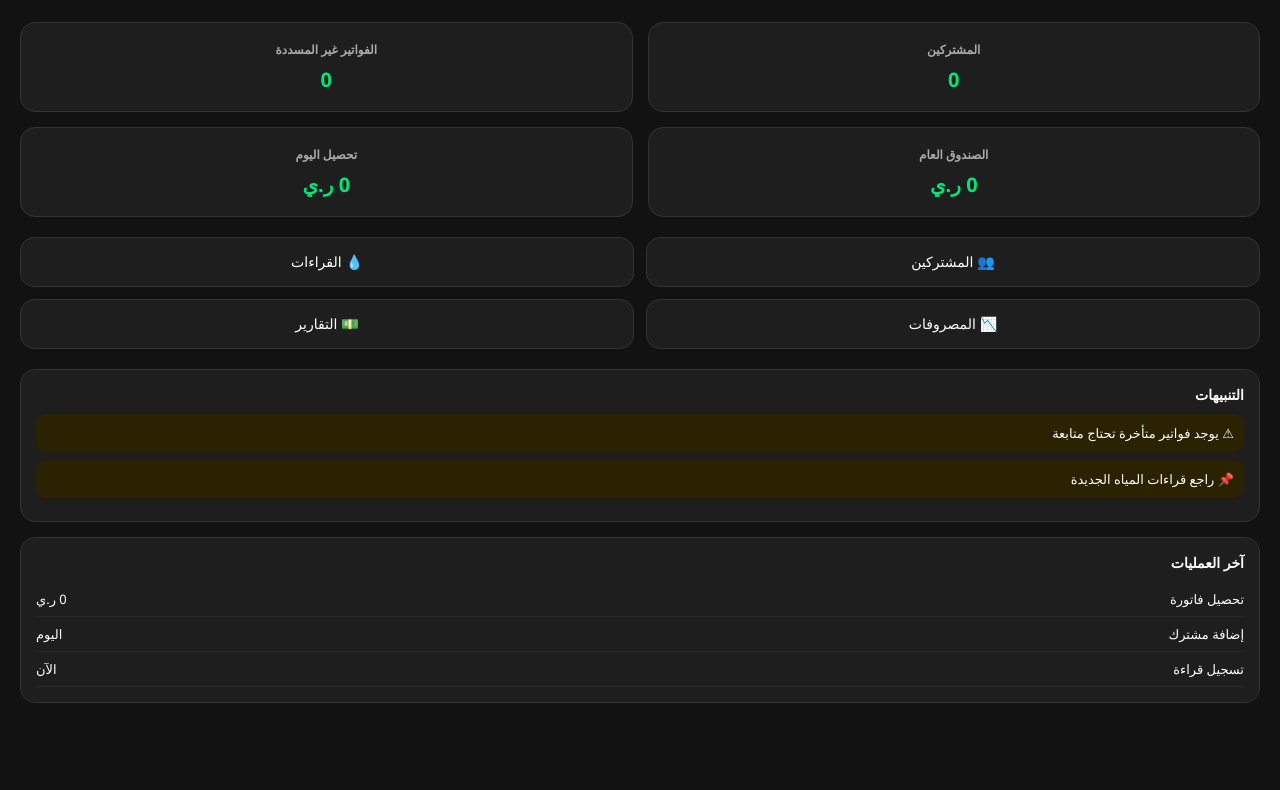
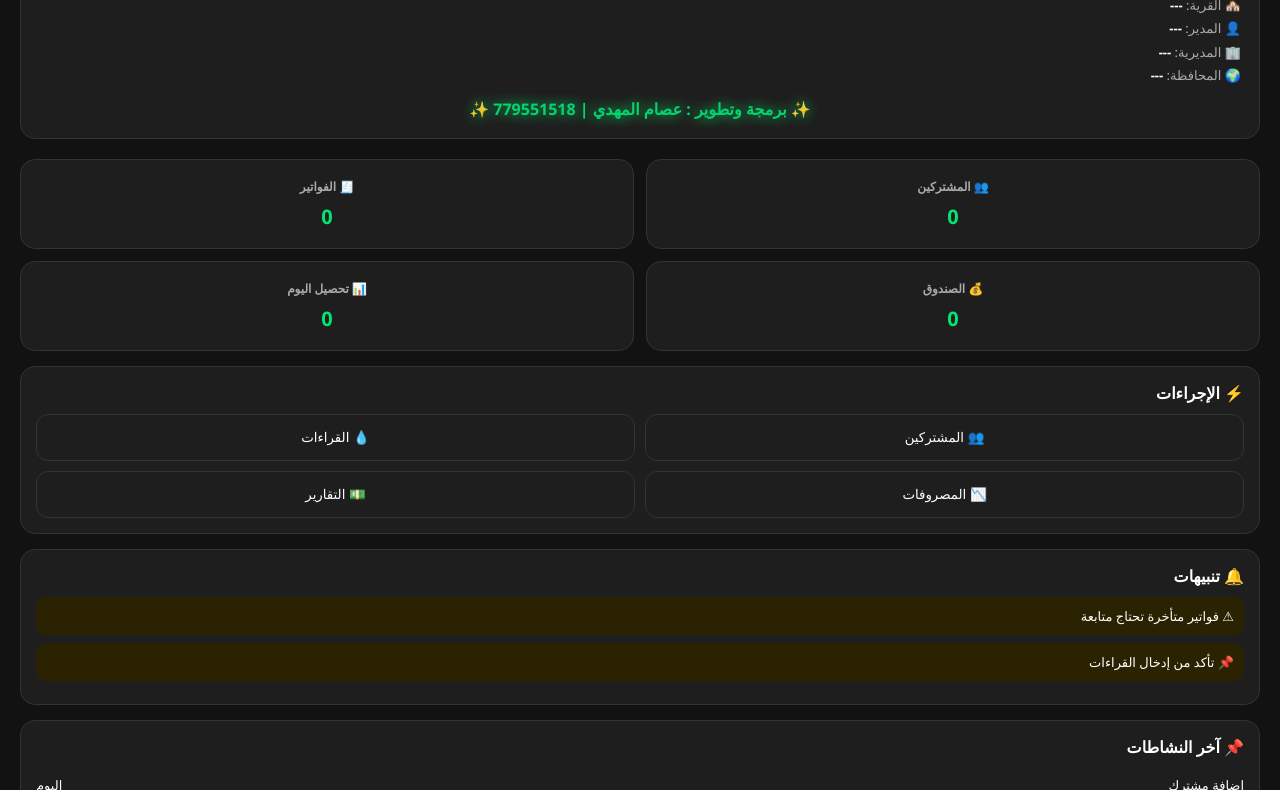
Before and after one commit to esaarm120-pixel/almhdi-soft779551518, a plain HTML site: page dashboard.html in a window 1280 px wide. Shown: the part 85-875 px from the top of the page. Before the commit the page ends 823 px from the top, so only its background shows below. Drawn offline with Linux system fonts and the light colour scheme; no server answers.

Commit message:
Update dashboard.html

```diff
--- a/dashboard.html
+++ b/dashboard.html
@@ -8,49 +8,65 @@
 <style>
 
 body{
-background:#121212;
-color:#fff;
-font-family:'Segoe UI',sans-serif;
 margin:0;
 padding:20px;
+background:#121212;
+color:white;
+font-family:'Segoe UI',sans-serif;
 }
 
-/* ===== الترويسة (بدون تعديل) ===== */
+/* ===== HEADER ===== */
 .header{
+background:#1e1e1e;
+padding:18px;
+border-radius:15px;
+border:1px solid #333;
+margin-bottom:20px;
+}
+
+.header-top{
 display:flex;
 justify-content:space-between;
 align-items:center;
-background:#1e1e1e;
-padding:15px;
-border-radius:12px;
-margin-bottom:25px;
-border:1px solid #333;
 }
 
-.user-signature{
-font-size:14px;
+.project-name{
+font-size:18px;
+font-weight:bold;
 color:#00e676;
+}
+
+.header-info{
+font-size:13px;
+color:#aaa;
+line-height:1.8;
+margin-top:10px;
+}
+
+.header-info span{
+color:white;
 font-weight:bold;
 }
 
-.project-name{
-font-size:16px;
+.signature{
+text-align:center;
+margin-top:10px;
+color:#00e676;
 font-weight:bold;
-color:#fff;
+animation:glow 2s infinite alternate;
 }
 
-.settings-icon{
-font-size:22px;
-cursor:pointer;
+@keyframes glow{
+from{opacity:0.6;text-shadow:0 0 5px #00e676;}
+to{opacity:1;text-shadow:0 0 15px #00e676;}
 }
 
-/* ===== ديشبورد جديد ===== */
-
+/* ===== DASHBOARD ===== */
 .dashboard{
 display:grid;
 grid-template-columns:repeat(2,1fr);
-gap:15px;
-margin-bottom:20px;
+gap:12px;
+margin-top:15px;
 }
 
 .card{
@@ -75,39 +91,40 @@ font-weight:bold;
 color:#00e676;
 }
 
-/* أزرار سريعة */
+/* ===== ACTIONS ===== */
+.section{
+background:#1e1e1e;
+padding:15px;
+border-radius:15px;
+margin-top:15px;
+border:1px solid #333;
+}
+
+.section-title{
+font-weight:bold;
+margin-bottom:10px;
+}
+
 .quick-actions{
 display:grid;
 grid-template-columns:repeat(2,1fr);
-gap:12px;
-margin-bottom:20px;
+gap:10px;
 }
 
-.action-btn{
-background:#1e1e1e;
-border:1px solid #333;
-padding:16px;
-border-radius:14px;
-color:#fff;
-cursor:pointer;
-font-size:14px;
-}
-
-/* أقسام */
-.section{
+.btn{
 background:#1e1e1e;
 border:1px solid #333;
 padding:15px;
-border-radius:15px;
-margin-bottom:15px;
+border-radius:12px;
+color:white;
+cursor:pointer;
 }
 
-.section-title{
-font-size:14px;
-margin-bottom:10px;
-font-weight:bold;
+.btn:hover{
+border-color:#00e676;
 }
 
+/* ===== ALERT ===== */
 .alert{
 background:#2a2200;
 padding:10px;
@@ -116,6 +133,7 @@ margin-bottom:8px;
 font-size:13px;
 }
 
+/* ===== ACTIVITY ===== */
 .activity{
 display:flex;
 justify-content:space-between;
@@ -125,106 +143,149 @@ border-bottom:1px solid #2a2a2a;
 }
 
 </style>
+</head>
 
-</head>
 <body>
 
-<!-- ===== الترويسة (كما هي) ===== -->
-<header class="header">
-<div class="user-signature">عصام المهدي</div>
+<!-- ===== HEADER ===== -->
+<div class="header">
+
+<div class="header-top">
 <div class="project-name" id="projectName">جارٍ التحميل...</div>
-<div class="settings-icon" onclick="location.href='settings.html'">⚙️</div>
-</header>
+<div onclick="location.href='settings.html'" style="cursor:pointer;font-size:22px;">⚙️</div>
+</div>
 
-<!-- ===== الديشبورد الجديد ===== -->
+<div class="header-info">
+<div>🏘️ القرية: <span id="villageName">---</span></div>
+<div>👤 المدير: <span id="managerName">---</span></div>
+<div>🏢 المديرية: <span id="districtName">---</span></div>
+<div>🌍 المحافظة: <span id="governorateName">---</span></div>
+</div>
+
+<div class="signature">
+✨ برمجة وتطوير : عصام المهدي | 779551518 ✨
+</div>
+
+</div>
+
+<!-- ===== DASHBOARD ===== -->
 <div class="dashboard">
 
 <div class="card">
-<h4>المشتركين</h4>
+<h4>👥 المشتركين</h4>
 <span id="subsCount">0</span>
 </div>
 
 <div class="card">
-<h4>الفواتير غير المسددة</h4>
+<h4>🧾 الفواتير</h4>
 <span id="pendingBills">0</span>
 </div>
 
 <div class="card">
-<h4>الصندوق العام</h4>
-<span id="cashBalance">0 ر.ي</span>
+<h4>💰 الصندوق</h4>
+<span id="cashBalance">0</span>
 </div>
 
 <div class="card">
-<h4>تحصيل اليوم</h4>
-<span id="todayIncome">0 ر.ي</span>
+<h4>📊 تحصيل اليوم</h4>
+<span id="todayIncome">0</span>
 </div>
 
 </div>
 
-<!-- أزرار سريعة -->
+<!-- ===== ACTIONS ===== -->
+<div class="section">
+
+<div class="section-title">⚡ الإجراءات</div>
+
 <div class="quick-actions">
 
-<button class="action-btn" onclick="location.href='subscribers.html'">👥 المشتركين</button>
-<button class="action-btn" onclick="location.href='readings.html'">💧 القراءات</button>
-<button class="action-btn" onclick="location.href='expenses.html'">📉 المصروفات</button>
-<button class="action-btn" onclick="location.href='receipts.html'">💵 التقارير</button>
+<button class="btn" onclick="location.href='subscribers.html'">👥 المشتركين</button>
+<button class="btn" onclick="location.href='readings.html'">💧 القراءات</button>
+<button class="btn" onclick="location.href='expenses.html'">📉 المصروفات</button>
+<button class="btn" onclick="location.href='receipts.html'">💵 التقارير</button>
 
-</div>
-
-<!-- تنبيهات -->
-<div class="section">
-<div class="section-title">التنبيهات</div>
-<div class="alert">⚠ يوجد فواتير متأخرة تحتاج متابعة</div>
-<div class="alert">📌 راجع قراءات المياه الجديدة</div>
-</div>
-
-<!-- آخر العمليات -->
-<div class="section">
-<div class="section-title">آخر العمليات</div>
-
-<div class="activity">
-<span>تحصيل فاتورة</span>
-<span>0 ر.ي</span>
-</div>
-
-<div class="activity">
-<span>إضافة مشترك</span>
-<span>اليوم</span>
-</div>
-
-<div class="activity">
-<span>تسجيل قراءة</span>
-<span>الآن</span>
 </div>
 
 </div>
 
-<!-- Firebase -->
+<!-- ===== ALERTS ===== -->
+<div class="section">
+
+<div class="section-title">🔔 تنبيهات</div>
+
+<div class="alert">⚠ فواتير متأخرة تحتاج متابعة</div>
+<div class="alert">📌 تأكد من إدخال القراءات</div>
+
+</div>
+
+<!-- ===== ACTIVITY ===== -->
+<div class="section">
+
+<div class="section-title">📌 آخر النشاطات</div>
+
+<div class="activity"><span>إضافة مشترك</span><span>اليوم</span></div>
+<div class="activity"><span>تسجيل قراءة</span><span>الآن</span></div>
+<div class="activity"><span>تحصيل فاتورة</span><span>0 ر.ي</span></div>
+
+</div>
+
+<!-- ===== FIREBASE ===== -->
 <script type="module">
+
 import { initializeApp } from "https://www.gstatic.com/firebasejs/9.0.0/firebase-app.js";
 import { getDatabase, ref, onValue } from "https://www.gstatic.com/firebasejs/9.0.0/firebase-database.js";
 
 const firebaseConfig = {
-apiKey: "AIzaSy...",
-authDomain: "your-project.firebaseapp.com",
-databaseURL: "https://your-project.firebaseio.com",
-projectId: "your-project",
-storageBucket: "your-project.appspot.com",
-messagingSenderId: "...",
-appId: "..."
+apiKey: "YOUR_API_KEY",
+authDomain: "YOUR_PROJECT.firebaseapp.com",
+databaseURL: "YOUR_DB_URL",
+projectId: "YOUR_PROJECT",
+storageBucket: "YOUR_PROJECT.appspot.com",
+messagingSenderId: "XXXX",
+appId: "XXXX"
 };
 
 const app = initializeApp(firebaseConfig);
 const db = getDatabase(app);
 
-// بيانات الترويسة
-onValue(ref(db,'settings/projectName'),(s)=>{
-document.getElementById('projectName').innerText = s.val() || "مشروع مياه";
+// ===== SETTINGS =====
+onValue(ref(db,'settings/projectName'),s=>{
+projectName.innerText = s.val() || "مشروع مياه";
 });
 
-// إحصائيات (جاهزة للربط لاحقاً)
-onValue(ref(db,'finances/cash'),(s)=>{
-document.getElementById('cashBalance').innerText = (s.val()||0) + " ر.ي";
+onValue(ref(db,'settings/village'),s=>{
+villageName.innerText = s.val() || "---";
+});
+
+onValue(ref(db,'settings/manager'),s=>{
+managerName.innerText = s.val() || "---";
+});
+
+onValue(ref(db,'settings/district'),s=>{
+districtName.innerText = s.val() || "---";
+});
+
+onValue(ref(db,'settings/governorate'),s=>{
+governorateName.innerText = s.val() || "---";
+});
+
+// ===== FINANCE =====
+onValue(ref(db,'finances/cash'),s=>{
+cashBalance.innerText = (s.val()||0);
+});
+
+// ===== PLACEHOLDERS (جاهزة لاحقاً) =====
+onValue(ref(db,'stats/subscribers'),s=>{
+subsCount.innerText = s.val()||0;
+});
+
+onValue(ref(db,'stats/pendingBills'),s=>{
+pendingBills.innerText = s.val()||0;
+});
+
+onValue(ref(db,'stats/todayIncome'),s=>{
+todayIncome.innerText = s.val()||0;
 });
 
 </script>
```
